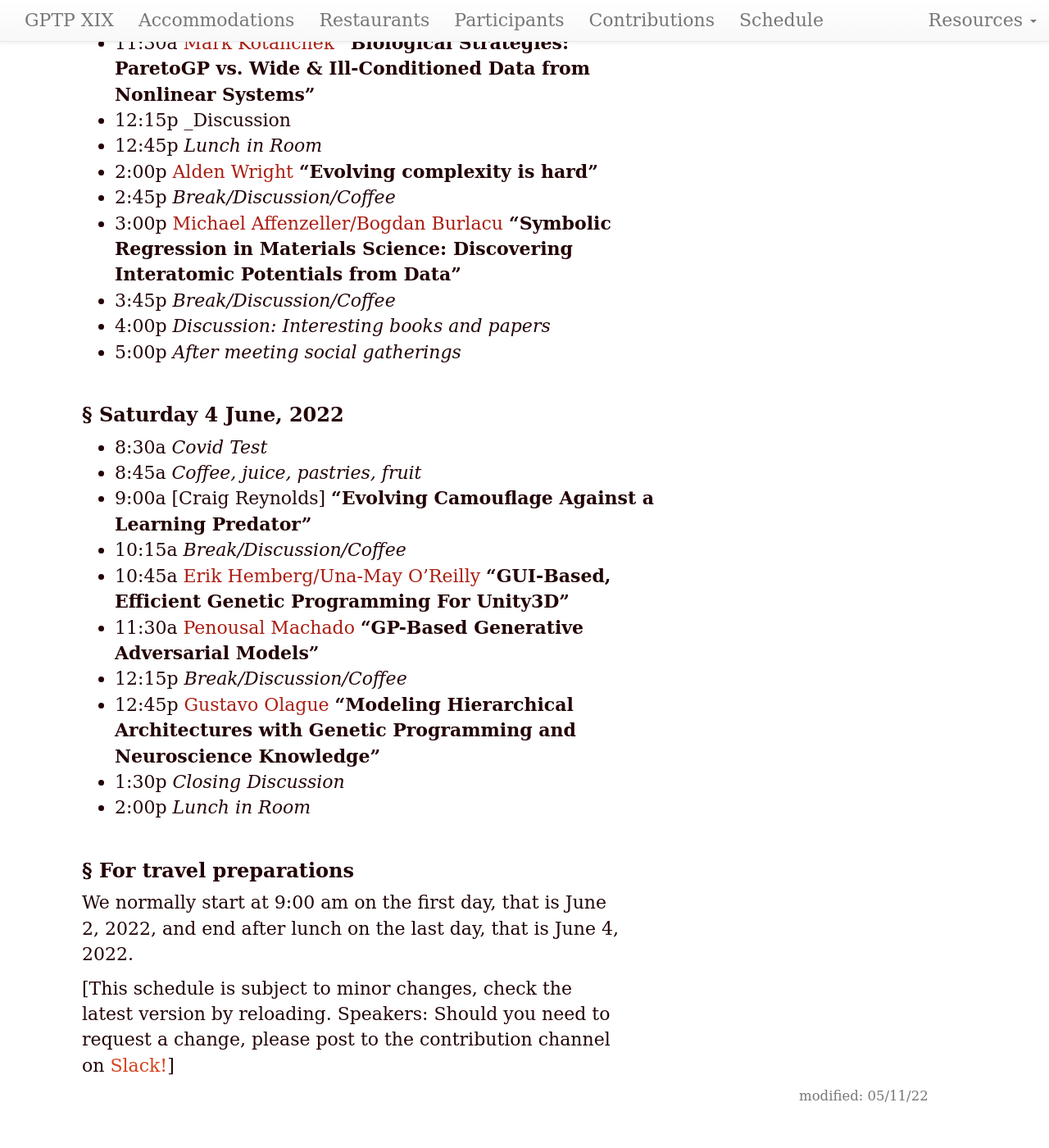
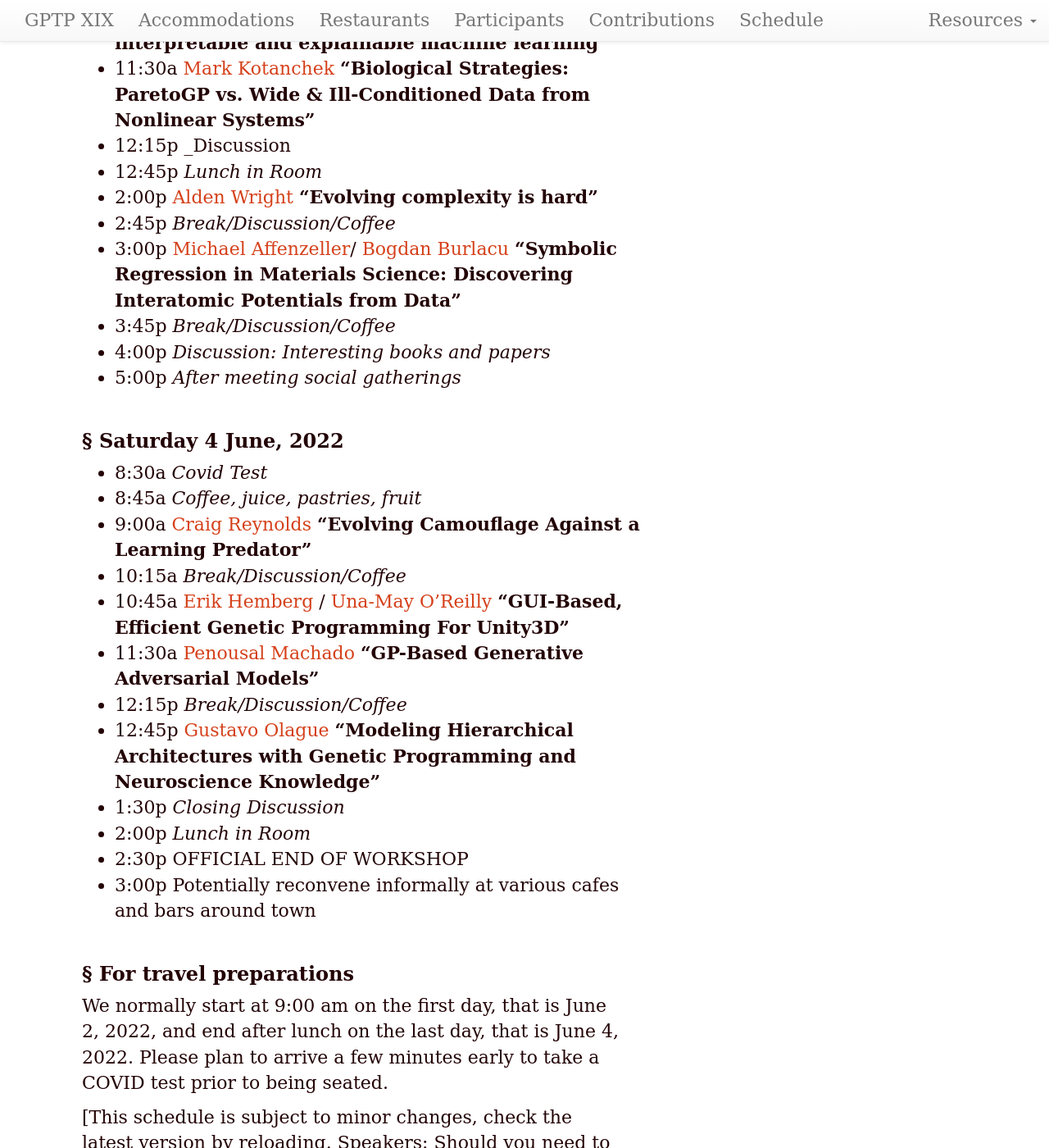
Before and after one commit to GPTP-workshop/gptp-workshop.github.io, a Jekyll site: the page built from schedule.md, in a window 1280 px wide and 1400 px high, scrolled down 1434 px. Shown: the whole window at 82% size. Built offline with Jekyll 4.4.1, drawn with Linux system fonts in a browser that asks for light colours; our own code applies the rules of GitHub Pages for plain Markdown files; some of the changed text lies outside the part shown.

Commit message:
Update schedule.md

```diff
--- a/schedule.md
+++ b/schedule.md
@@ -6,7 +6,7 @@ dates: "June 2-4, 2022"
 ---
 
 ### Location
-GPTP-2022 will be held
+GPTP-2022 will be held at the University of Michigan, in Weiser Hall, 4th Floor.
 
 ### Thursday 2 June, 2022
 
@@ -16,16 +16,16 @@ GPTP-2022 will be held
 - 9:15a [Frank Crary](https://lasp.colorado.edu/home/mop/home/people/), University of Colorado Boulder
 **"Exploration of the solar system by robotic spacecraft: What is happening, what the software on these spacecraft is like, and how more sophisticated software could help"**
 - 10:15a _Break/Discussion/Coffee_
-- 10:45a [Jason Moore]()
+- 10:45a [Jason Moore](https://en.wikipedia.org/wiki/Jason_H._Moore)
 **"Genetic programming as an innovation engine for automated machine learning"**
-- 11:30a [Ryan Urbanowicz]()
+- 11:30a [Ryan Urbanowicz](https://www.med.upenn.edu/urbslab/)
 **"STREAMLINE - A Rigorous Automated Machine Learning Comparative Analysis Pipeline"**
 - 12:15p _Discussion
 - 12:45p _Lunch in Room_
-- 2:00p [Bill LaCava]()
+- 2:00p [Bill LaCava](http://williamlacava.com/)
 **"When to stop: an analysis of thresholdout for symbolic regression"**
 - 2:45p _Break/Discussion/Coffee_
-- 3:00p [Wolfgang Banzhaf]() et al.
+- 3:00p [Wolfgang Banzhaf](https://www.cse.msu.edu/~banzhafw/) et al.
 **""Correlation versus RMSE Loss Functions in Symbolic Regression Task""**
 - 3:45p _Break/Discussion/Coffee_
 - 4:00p _Closing Discussion_
@@ -37,19 +37,19 @@ GPTP-2022 will be held
 
 - 8:30a _Covid Test_
 - 8:45a _Coffee, juice, pastries, fruit_
-- 9:00a [Susan Stepney](), The University of York
+- 9:00a [Susan Stepney](https://www-users.cs.york.ac.uk/susan/), The University of York
 **"Life as a Cyber-Bio-Physical System"**
 - 10:15a _Break/Discussion/Coffee_
-- 10:45a [Ting Hu]()
+- 10:45a [Ting Hu](https://www.cs.queensu.ca/people/Ting/Hu)
 **"Genetic programming for interpretable and explainable machine learning"**
-- 11:30a [Mark Kotanchek]()
+- 11:30a [Mark Kotanchek](https://evolved-analytics.com/about-us/)
 **"Biological Strategies: ParetoGP vs. Wide & Ill-Conditioned Data from Nonlinear Systems"**
 - 12:15p _Discussion
 - 12:45p _Lunch in Room_
-- 2:00p [Alden Wright]()
+- 2:00p [Alden Wright](https://hs.umt.edu/hs/people/faculty/faculty-details.php?id=545)
 **"Evolving complexity is hard"**
 - 2:45p _Break/Discussion/Coffee_
-- 3:00p [Michael Affenzeller/Bogdan Burlacu]()
+- 3:00p [Michael Affenzeller](https://heal.heuristiclab.com/team/affenzeller)/ [Bogdan Burlacu](https://heal.heuristiclab.com/team/burlacu)
 **"Symbolic Regression in Materials Science: Discovering Interatomic Potentials from Data"**
 - 3:45p _Break/Discussion/Coffee_
 - 4:00p  _Discussion: Interesting books and papers_
@@ -60,23 +60,26 @@ GPTP-2022 will be held
 ### Saturday 4 June, 2022
 - 8:30a _Covid Test_
 - 8:45a _Coffee, juice, pastries, fruit_
-- 9:00a [Craig Reynolds]
+- 9:00a [Craig Reynolds](https://www.red3d.com/cwr/index.html)
 **"Evolving Camouflage Against a Learning Predator"**
 - 10:15a _Break/Discussion/Coffee_
-- 10:45a [Erik Hemberg/Una-May O'Reilly]()
+- 10:45a [Erik Hemberg](https://alfagroup.csail.mit.edu/erik) / [Una-May O'Reilly](https://www.csail.mit.edu/person/una-may-oreilly)
 **"GUI-Based, Efficient Genetic Programming For Unity3D"**
-- 11:30a [Penousal Machado]()
+- 11:30a [Penousal Machado](https://cdv.dei.uc.pt/authors/penousal-machado/)
 **"GP-Based Generative Adversarial Models"**
 - 12:15p _Break/Discussion/Coffee_
-- 12:45p [Gustavo Olague]()
+- 12:45p [Gustavo Olague](https://www.linkedin.com/in/gustavo-olague-8090021a/?originalSubdomain=mx)
 **"Modeling Hierarchical Architectures with Genetic Programming and Neuroscience Knowledge"**
 - 1:30p _Closing Discussion_
 - 2:00p _Lunch in Room_
+- 2:30p OFFICIAL END OF WORKSHOP
+- 3:00p Potentially reconvene informally at various cafes and bars around town
 
 
 ### For travel preparations
 
 We normally start at 9:00 am on the first day, that is June 2, 2022,
-and end after lunch on the last day, that is June 4, 2022.
+and end after lunch on the last day, that is June 4, 2022. Please plan
+to arrive a few minutes early to take a COVID test prior to being seated.
 
 [This schedule is subject to minor changes, check the latest version by reloading. Speakers: Should you need to request a change, please post to the contribution channel on [Slack!](https://gptp-workshops.slack.com)]
```
